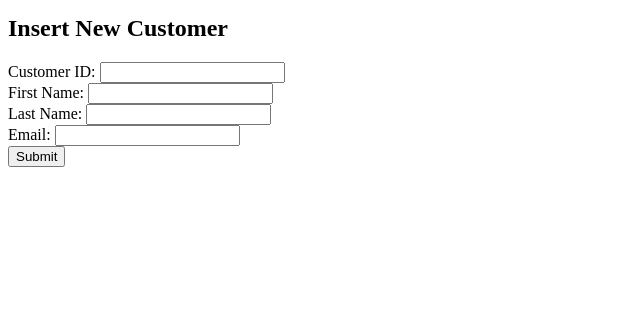
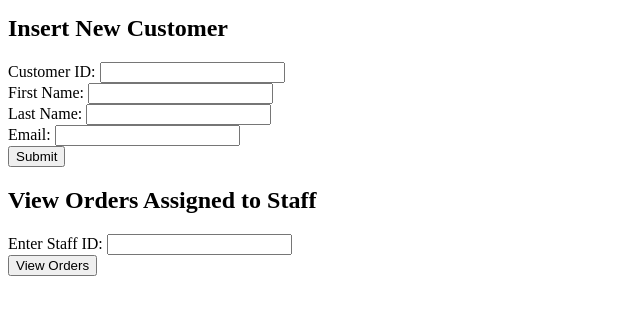
Before and after one commit to larakallas/433, a Flask app: page / in a window 1280 px wide. Shown: the part 278-593 px from the top of the page, without its empty margins (0-640 px from the left). Run offline with Flask 3, Linux system fonts and the light colour scheme; some libraries are stand-ins or nearby versions.

Commit message:
Update index.html

```diff
--- a/Templates/index.html
+++ b/Templates/index.html
@@ -37,5 +37,12 @@
 
         <input type="submit" value="Submit">
     </form>
+
+    <h2>View Orders Assigned to Staff</h2>
+    <form action="/orders_assigned_to_staff" method="get">
+        <label for="staff_id">Enter Staff ID:</label>
+        <input type="text" id="staff_id" name="staff_id" required><br>
+        <input type="submit" value="View Orders">
+    </form>
 </body>
 </html>
```
